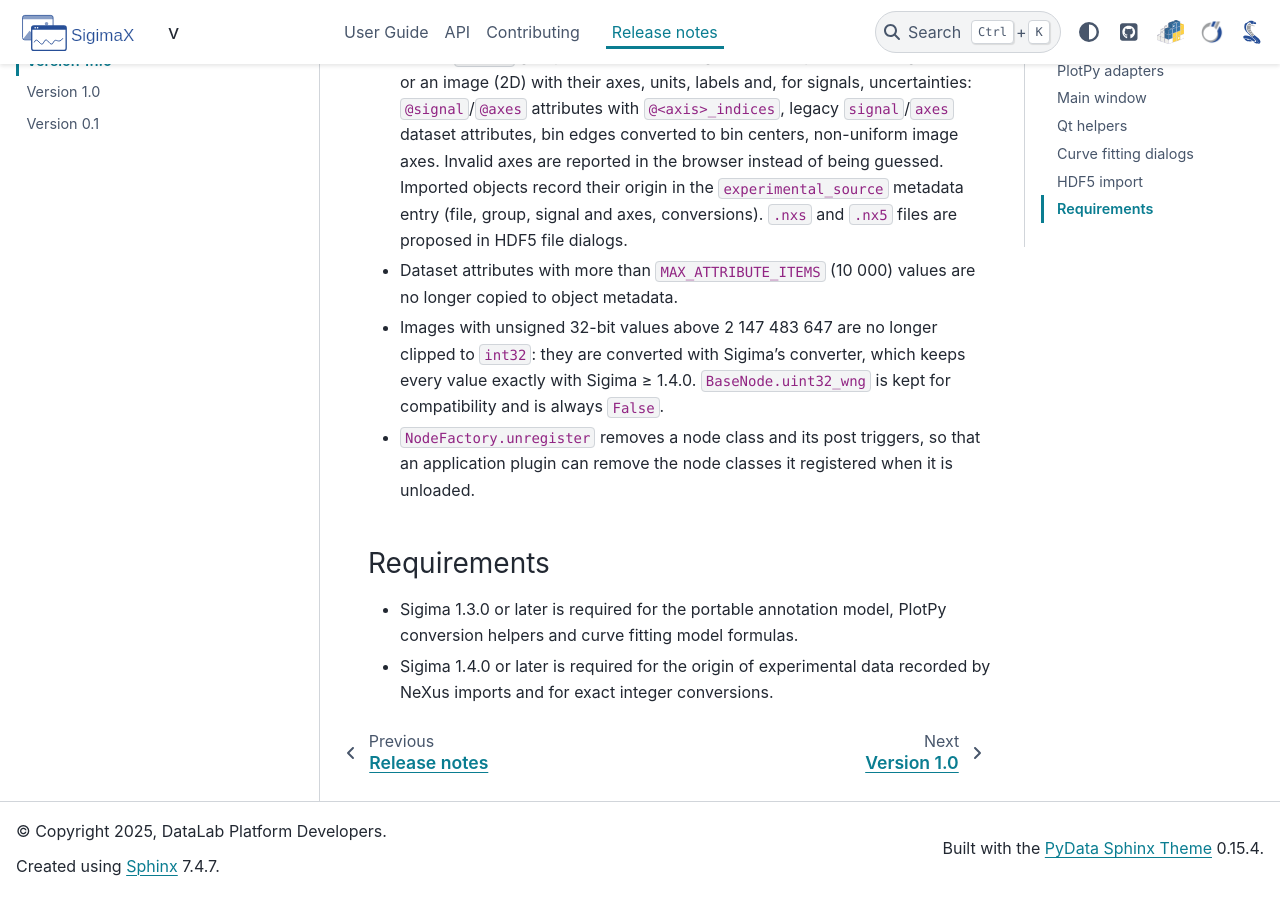
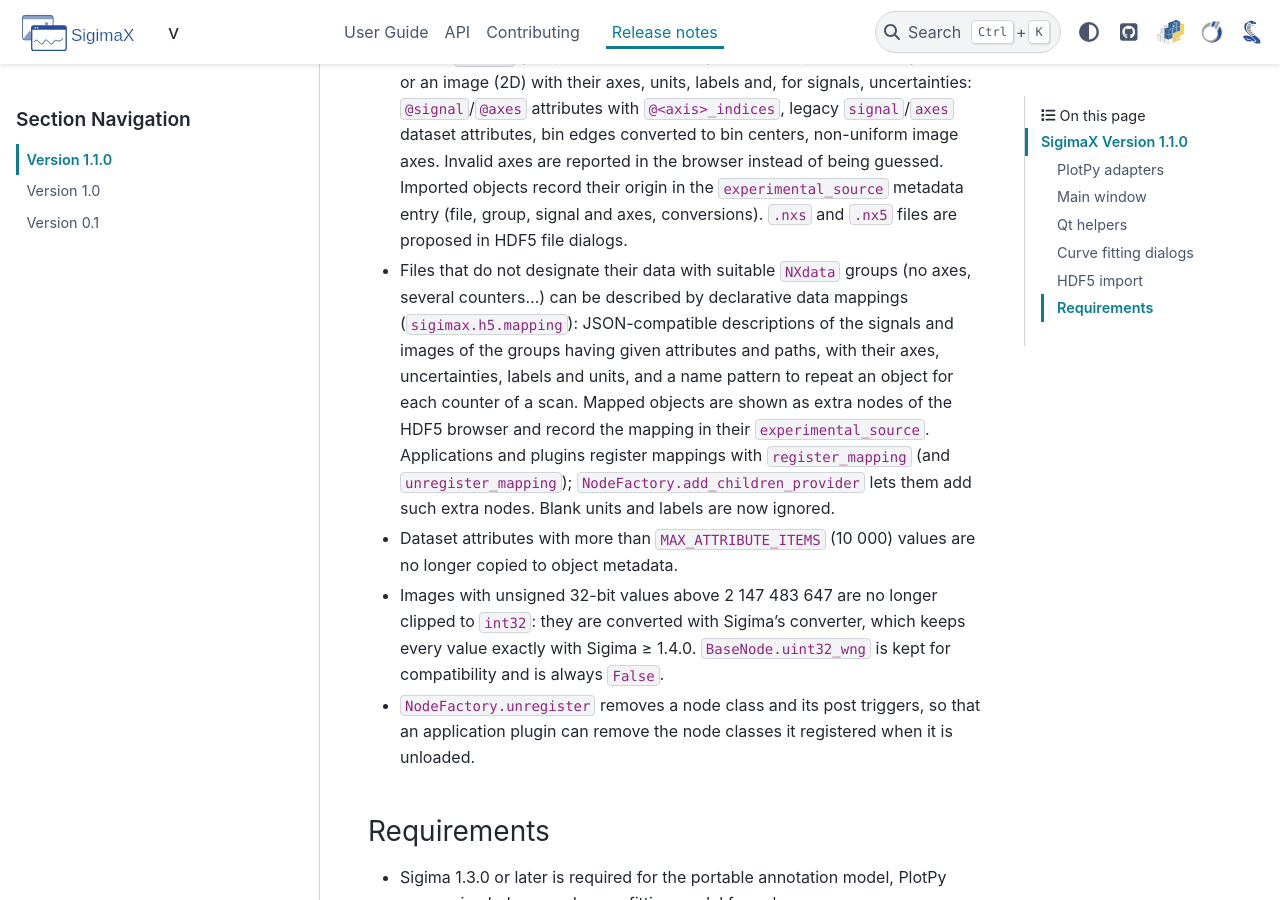
Before and after one commit to DataLab-Platform/SigimaX, a Sphinx documentation site: the page built from doc/release_notes/release_1.01.md, in a window 1280 px wide and 900 px high, scrolled down 2214 px. Built offline with Sphinx 7.4.7 and the PyData theme 0.15.4, drawn with Linux system fonts in a browser that asks for light colours; pages that are not in the unit, such as notebooks, are missing from menus; the version number could not be read and is left out.

Commit message:
docs: release notes for HDF5 data mappings
Assisted-by: Claude Opus 5.5

```diff
--- a/doc/release_notes/release_1.01.md
+++ b/doc/release_notes/release_1.01.md
@@ -38,6 +38,7 @@
 * The HDF5 browser reads previews in a worker thread, so that it stays responsive while a large dataset is read: only the last selected node is shown, and closing a file waits for the preview being read. Datasets with more than `PlotPreview.MAX_ITEMS` (2²⁴) elements are previewed with a step along each axis (`BaseNode.create_preview_object`).
 * Numeric datasets with three dimensions or more (image stacks, spectral cubes...) are now listed in the HDF5 browser, with their shape and type. They are not imported as a whole: their 1D or 2D views are read with `sigimax.h5.selection.read_selection`, which reads only the selected elements (`NDSelection`: displayed axes, possibly transposed, and an index along each other axis).
 * NeXus `NXdata` groups are shown as single nodes, imported as a signal (1D) or an image (2D) with their axes, units, labels and, for signals, uncertainties: `@signal`/`@axes` attributes with `@<axis>_indices`, legacy `signal`/`axes` dataset attributes, bin edges converted to bin centers, non-uniform image axes. Invalid axes are reported in the browser instead of being guessed. Imported objects record their origin in the `experimental_source` metadata entry (file, group, signal and axes, conversions). `.nxs` and `.nx5` files are proposed in HDF5 file dialogs.
+* Files that do not designate their data with suitable `NXdata` groups (no axes, several counters...) can be described by declarative data mappings (`sigimax.h5.mapping`): JSON-compatible descriptions of the signals and images of the groups having given attributes and paths, with their axes, uncertainties, labels and units, and a name pattern to repeat an object for each counter of a scan. Mapped objects are shown as extra nodes of the HDF5 browser and record the mapping in their `experimental_source`. Applications and plugins register mappings with `register_mapping` (and `unregister_mapping`); `NodeFactory.add_children_provider` lets them add such extra nodes. Blank units and labels are now ignored.
 * Dataset attributes with more than `MAX_ATTRIBUTE_ITEMS` (10 000) values are no longer copied to object metadata.
 * Images with unsigned 32-bit values above 2 147 483 647 are no longer clipped to `int32`: they are converted with Sigima's converter, which keeps every value exactly with Sigima ≥ 1.4.0. `BaseNode.uint32_wng` is kept for compatibility and is always `False`.
 * `NodeFactory.unregister` removes a node class and its post triggers, so that an application plugin can remove the node classes it registered when it is unloaded.
```
